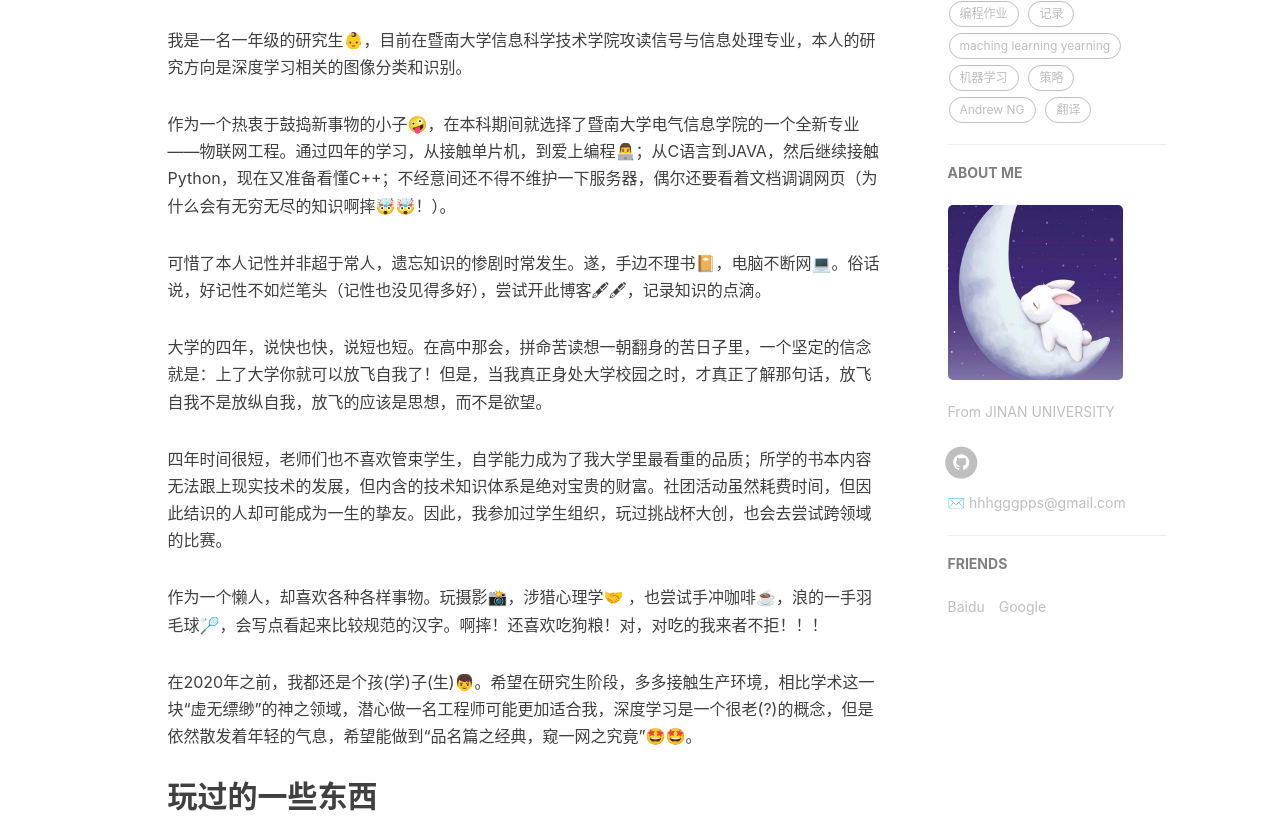
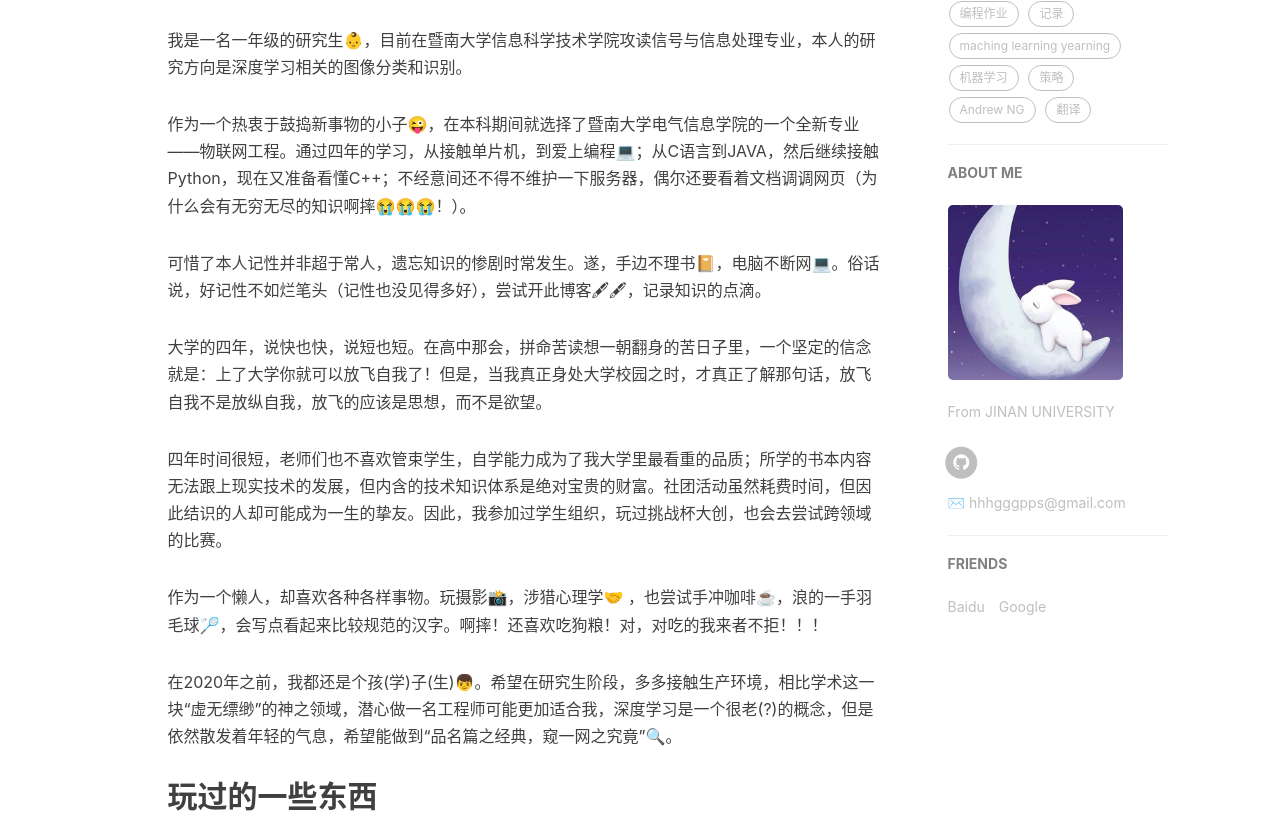
Before and after one commit to AlbertHG/alberthg.github.io, a Jekyll site: the page built from about.html, in a window 1280 px wide. Shown: the part 613-1439 px from the top of the page. Built offline with Jekyll 4.4.1, drawn with Linux system fonts in a browser that asks for light colours; nearby versions of some CDN libraries; comment, search, counter and statistics services are not loaded.

```diff
--- a/_includes/about/zh.md
+++ b/_includes/about/zh.md
@@ -4,7 +4,7 @@
 
 我是一名一年级的研究生👶，目前在暨南大学信息科学技术学院攻读信号与信息处理专业，本人的研究方向是深度学习相关的图像分类和识别。
 
-作为一个热衷于鼓捣新事物的小子🤪，在本科期间就选择了暨南大学电气信息学院的一个全新专业——物联网工程。通过四年的学习，从接触单片机，到爱上编程👨‍💻；从C语言到JAVA，然后继续接触Python，现在又准备看懂C++；不经意间还不得不维护一下服务器，偶尔还要看着文档调调网页（为什么会有无穷无尽的知识啊摔🤯🤯！）。
+作为一个热衷于鼓捣新事物的小子😜，在本科期间就选择了暨南大学电气信息学院的一个全新专业——物联网工程。通过四年的学习，从接触单片机，到爱上编程💻；从C语言到JAVA，然后继续接触Python，现在又准备看懂C++；不经意间还不得不维护一下服务器，偶尔还要看着文档调调网页（为什么会有无穷无尽的知识啊摔😭😭😭！）。
 
 可惜了本人记性并非超于常人，遗忘知识的惨剧时常发生。遂，手边不理书📔，电脑不断网💻。俗话说，好记性不如烂笔头（记性也没见得多好），尝试开此博客🖋🖋，记录知识的点滴。
 
@@ -14,7 +14,7 @@
 
 作为一个懒人，却喜欢各种各样事物。玩摄影📸，涉猎心理学🤝 ，也尝试手冲咖啡☕️，浪的一手羽毛球🏸，会写点看起来比较规范的汉字。啊摔！还喜欢吃狗粮！对，对吃的我来者不拒！！！
 
-在2020年之前，我都还是个孩(学)子(生)👦。希望在研究生阶段，多多接触生产环境，相比学术这一块“虚无缥缈”的神之领域，潜心做一名工程师可能更加适合我，深度学习是一个很老(?)的概念，但是依然散发着年轻的气息，希望能做到“品名篇之经典，窥一网之究竟”🤩🤩。
+在2020年之前，我都还是个孩(学)子(生)👦。希望在研究生阶段，多多接触生产环境，相比学术这一块“虚无缥缈”的神之领域，潜心做一名工程师可能更加适合我，深度学习是一个很老(?)的概念，但是依然散发着年轻的气息，希望能做到“品名篇之经典，窥一网之究竟”🔍。
 
 
 ## 玩过的一些东西
```
